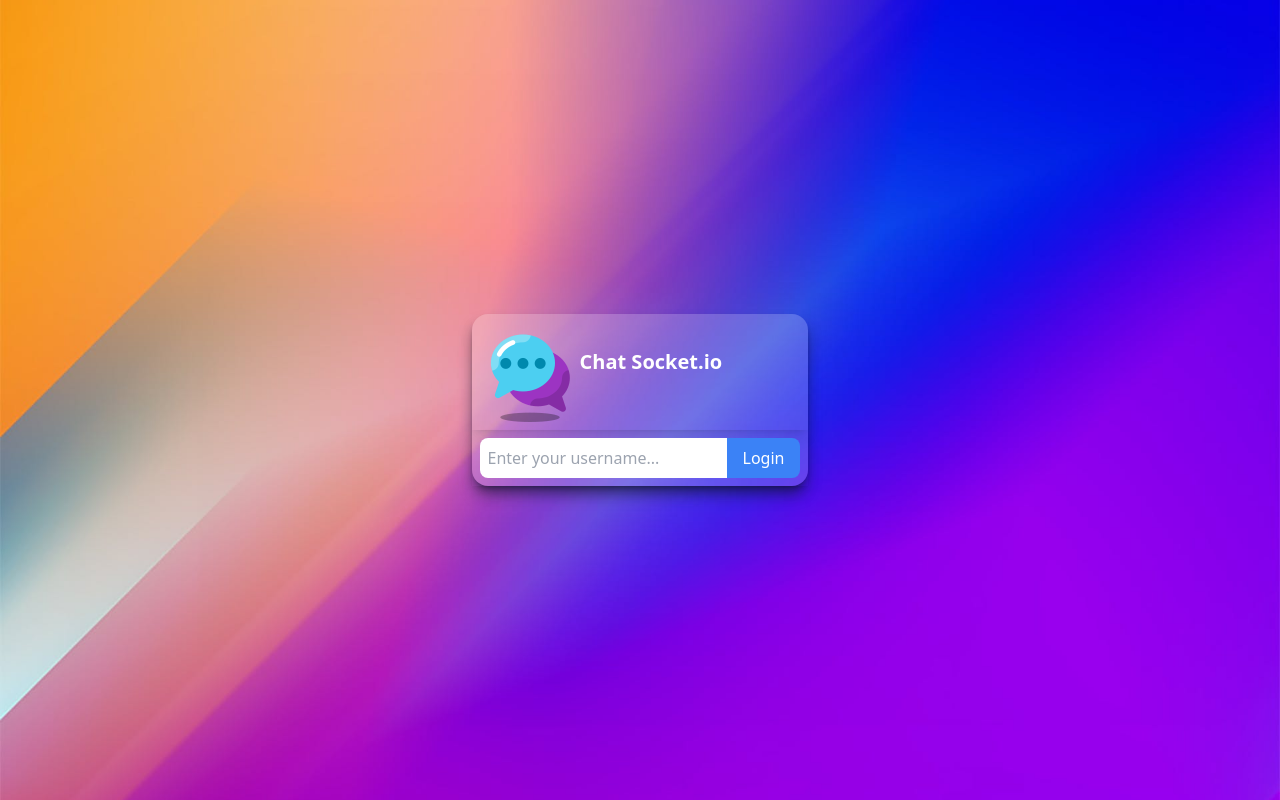
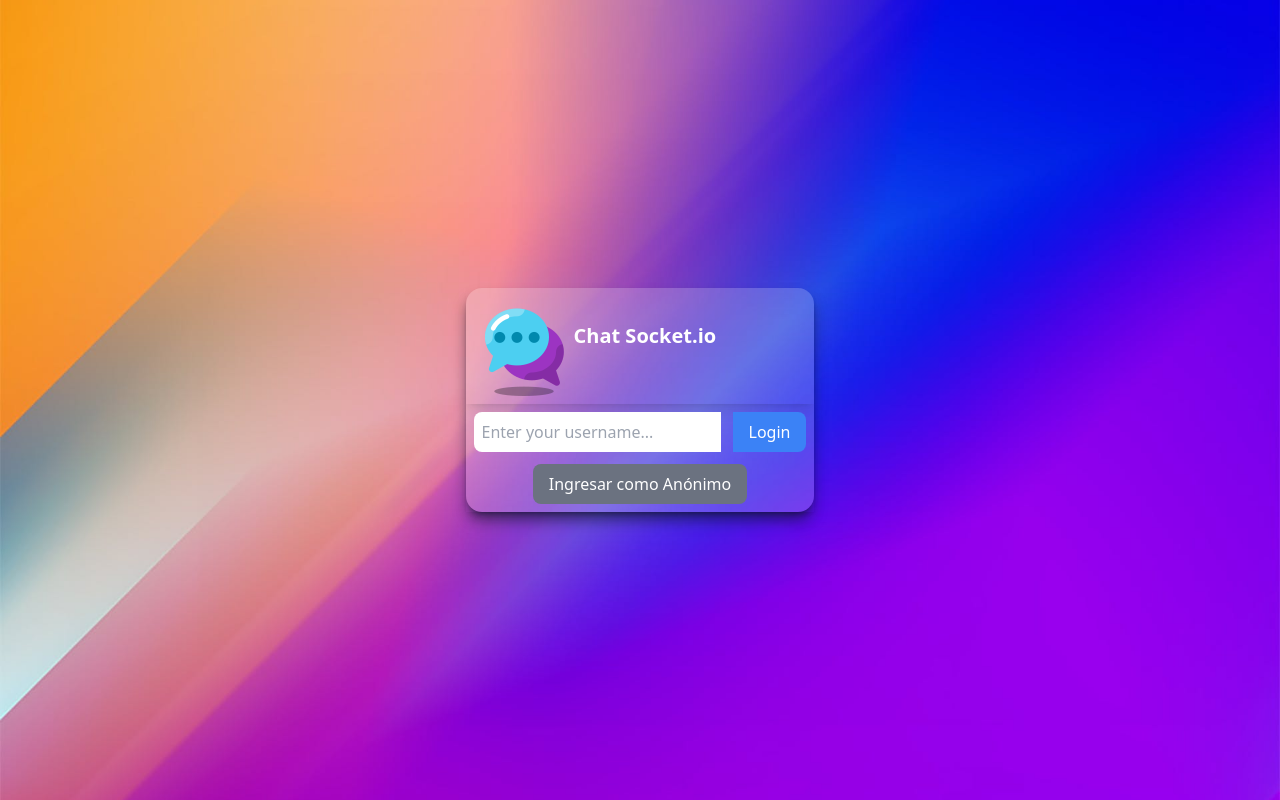
Before and after one commit to Alemar16/Chat-socketIO, a React (Vite) app in the folder frontend/: page / in a window 1280 px wide. Built offline with nearby package versions, Linux system fonts and the light colour scheme; no server answers.

Commit message:
Added random anonymous user option

```diff
--- a/frontend/src/components/LoginComponent/LoginComponent.jsx
+++ b/frontend/src/components/LoginComponent/LoginComponent.jsx
@@ -1,12 +1,17 @@
 import PropTypes from "prop-types";
 import { useState } from "react";
 
-const LoginComponent = ({ onLogin }) => {
+const LoginComponent = ({ onLogin, onLoginAsAnonymous }) => {
   const [username, setUsername] = useState("");
 
   const handleLogin = () => {
     console.log("Login button clicked with username:", username);
     onLogin(username);
+  };
+
+  const handleLoginAnonymous = () => {
+    //console.log("Login as Anonymous button clicked");
+    onLoginAsAnonymous();
   };
 
   return (
@@ -15,10 +20,11 @@ const LoginComponent = ({ onLogin }) => {
         <img src="/icons8-chat-100.png" alt="Logo-Chat" />
         <h1 className="text-xl font-bold mb-5">Chat Socket.io</h1>
       </div>
-      <div className="flex items-center shadow-lg p-2">
+      <div className="flex flex-col items-center shadow-lg p-2">
+        <div className="flex gap-3">
           <input
             placeholder="Enter your username..."
-          className="border-none focus:outline-none bg-white text-gray-700 rounded-l-lg p-2 w-full"
+            className="border-none focus:outline-none bg-white text-gray-700 rounded-l-lg p-2"
             value={username}
             onChange={(e) => setUsername(e.target.value)}
           />
@@ -30,12 +36,21 @@ const LoginComponent = ({ onLogin }) => {
             Login
           </button>
         </div>
+        <button
+          type="button"
+          onClick={handleLoginAnonymous}
+          className="bg-gray-500 text-white px-4 py-2 rounded-lg mt-3 hover:bg-gray-600 focus:outline-none focus:shadow-outline-blue"
+        >
+          Ingresar como Anónimo
+        </button>
+      </div>
     </div>
   );
 };
 
 LoginComponent.propTypes = {
   onLogin: PropTypes.func.isRequired,
+  onLoginAsAnonymous: PropTypes.func.isRequired,
 };
 
 export default LoginComponent;
```
Lines whose indentation alone changed are shown as unchanged.
